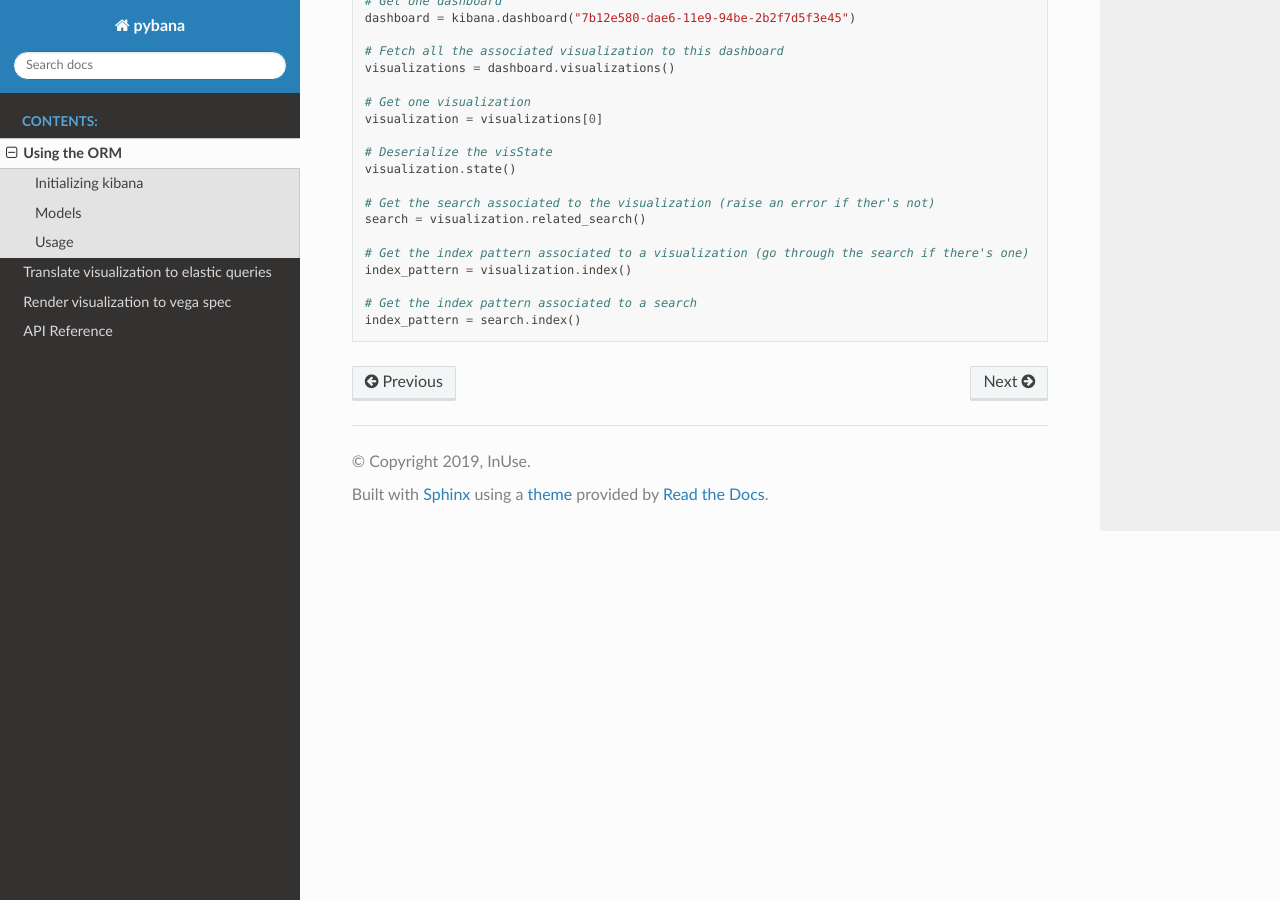
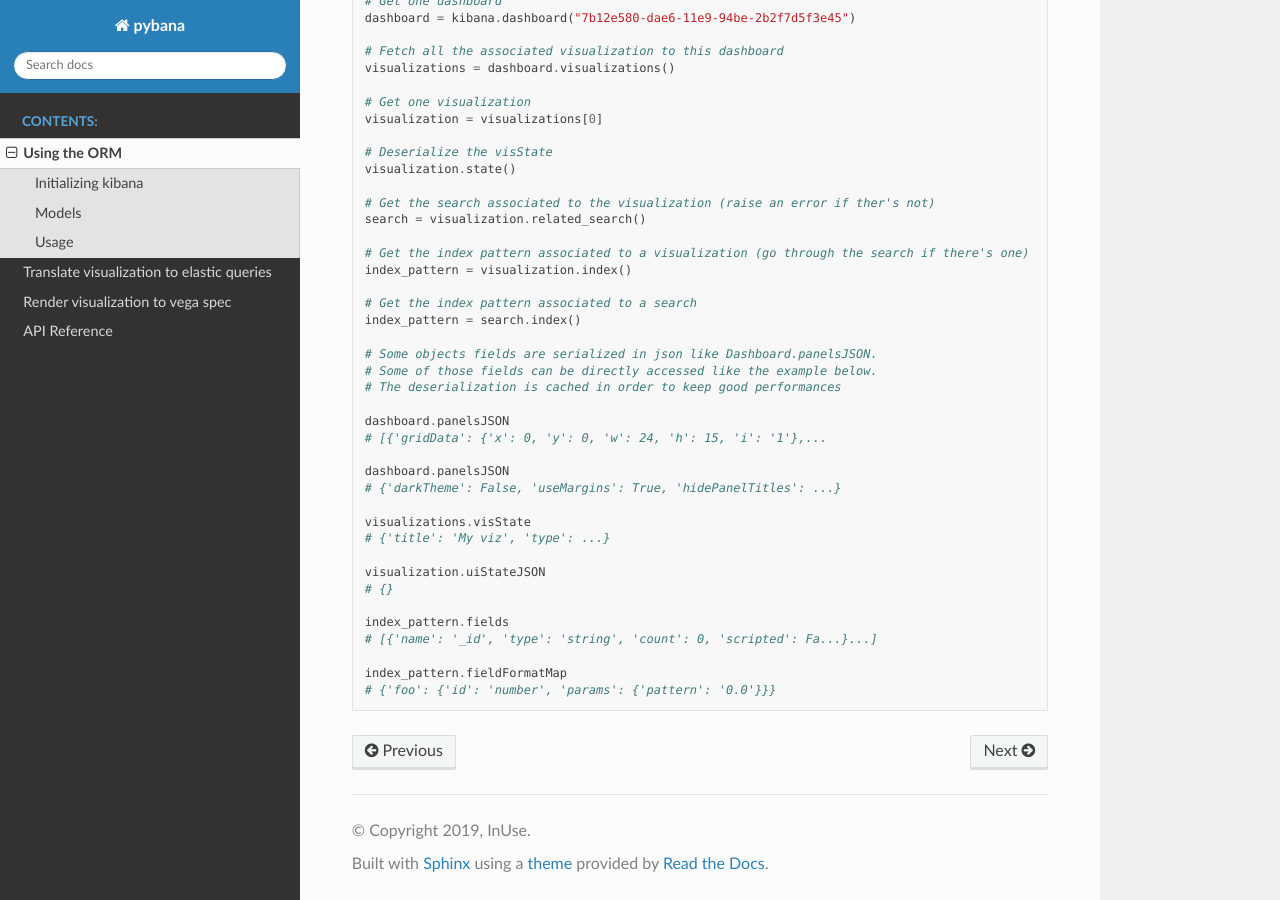
Before and after one commit to optimdata/pybana, a Sphinx documentation site: the page built from docs/orm.md, in a window 1280 px wide and 900 px high, scrolled down 1728 px. Built offline with Sphinx 7.4.7 and the Read the Docs theme 2.0.0, drawn with Linux system fonts in a browser that asks for light colours.

Commit message:
Implement BaseDocument.json_attrs to simplify json parsing of some fields

````diff
--- a/docs/orm.md
+++ b/docs/orm.md
@@ -88,4 +88,25 @@ index_pattern = visualization.index()
 # Get the index pattern associated to a search
 index_pattern = search.index()
 
+# Some objects fields are serialized in json like Dashboard.panelsJSON.
+# Some of those fields can be directly accessed like the example below.
+# The deserialization is cached in order to keep good performances
+
+dashboard.panelsJSON
+# [{'gridData': {'x': 0, 'y': 0, 'w': 24, 'h': 15, 'i': '1'},...
+
+dashboard.panelsJSON
+# {'darkTheme': False, 'useMargins': True, 'hidePanelTitles': ...}
+
+visualizations.visState
+# {'title': 'My viz', 'type': ...}
+
+visualization.uiStateJSON
+# {}
+
+index_pattern.fields
+# [{'name': '_id', 'type': 'string', 'count': 0, 'scripted': Fa...}...]
+
+index_pattern.fieldFormatMap
+# {'foo': {'id': 'number', 'params': {'pattern': '0.0'}}}
 ```
````
Also changed, not shown: 3 other files.
